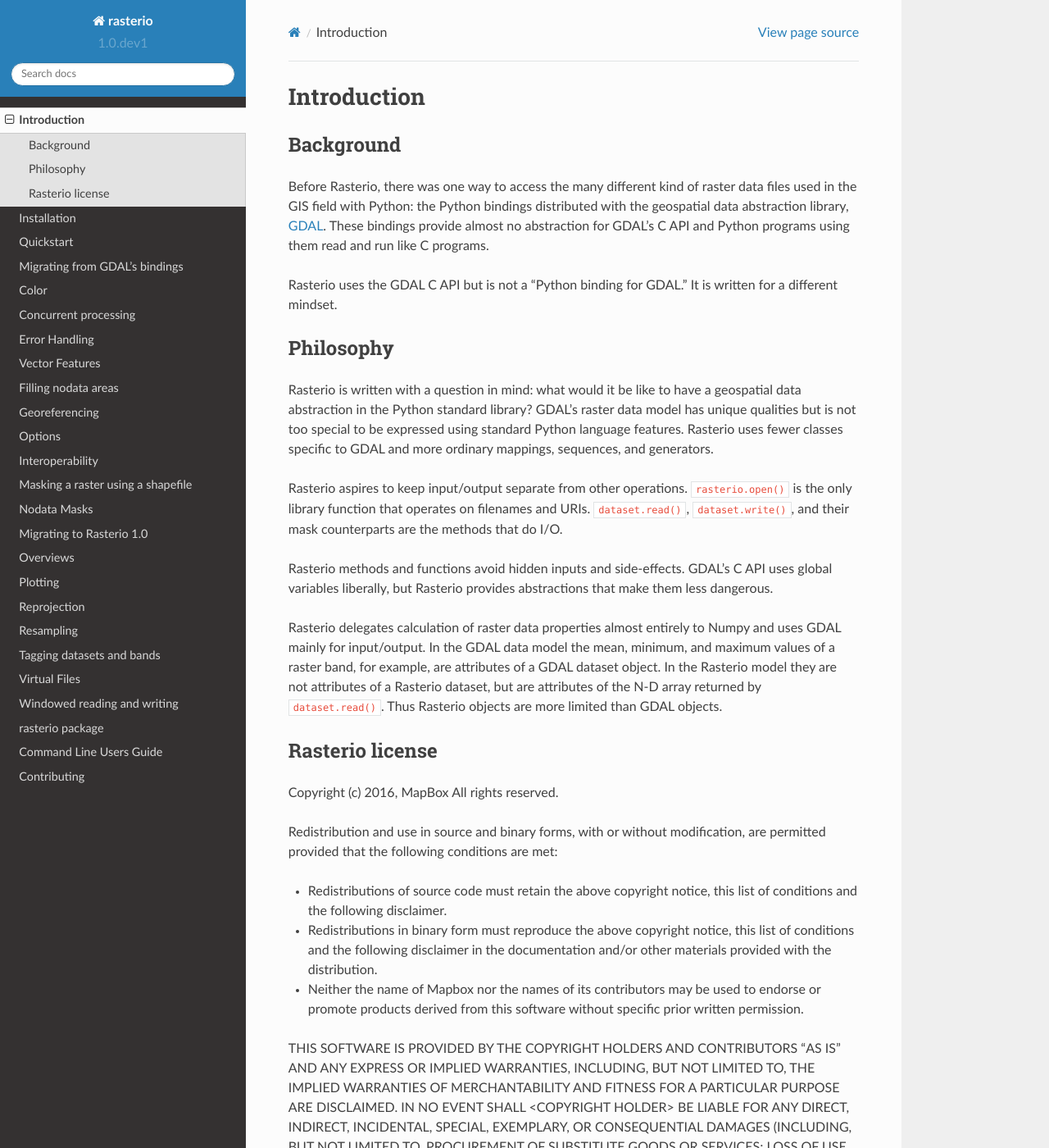
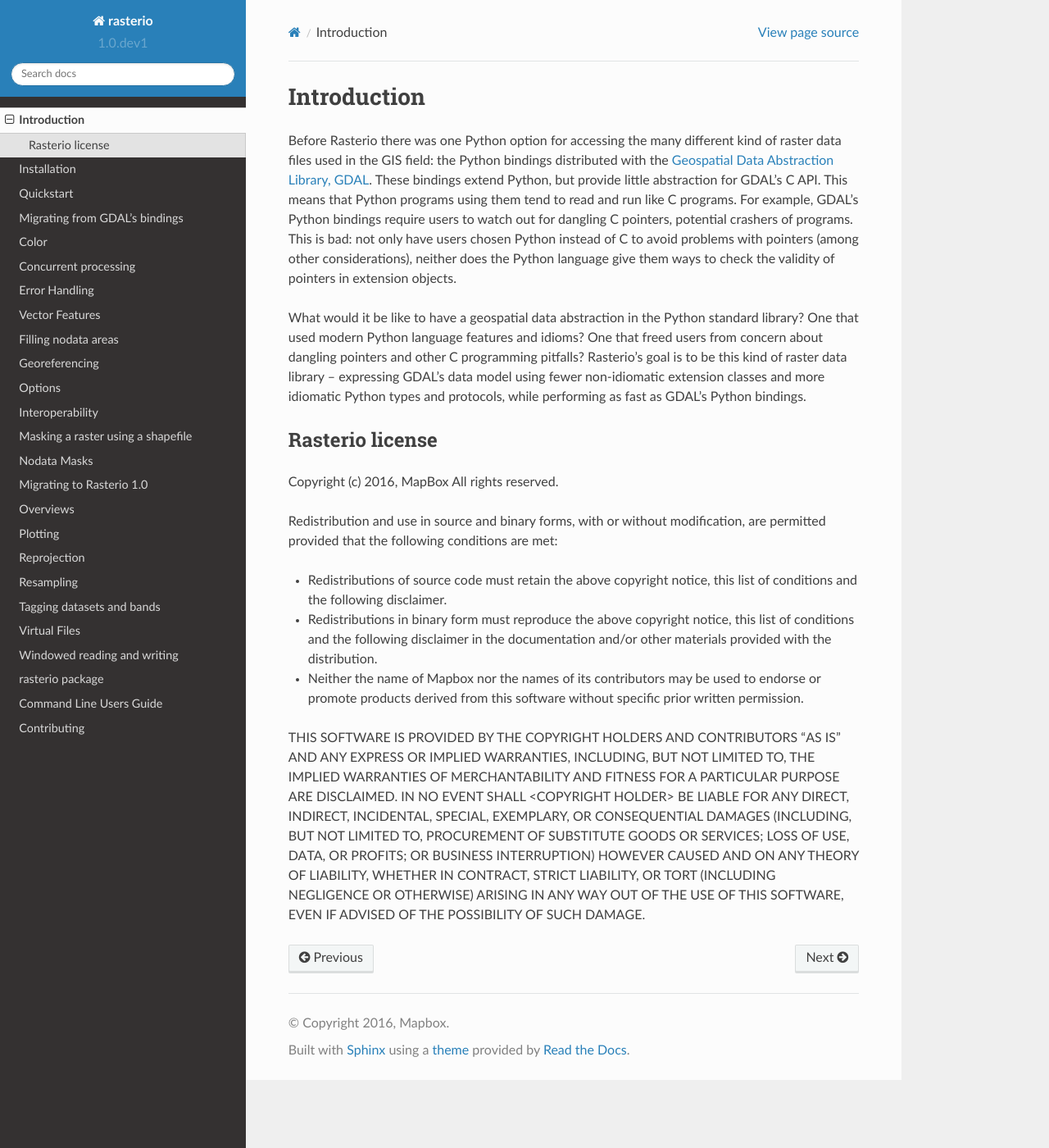
Before and after one commit to rasterio/rasterio, a Sphinx documentation site: the page built from docs/intro.rst, in a window 1280 px wide and 1400 px high. Shown: the whole window at 82% size. Built offline with Sphinx 7.4.7 and the Read the Docs theme 2.0.0, drawn with Linux system fonts in a browser that asks for light colours; pages that are not in the unit, such as notebooks, are missing from menus.

Commit message:
Overhauled introduction

```diff
--- a/docs/intro.rst
+++ b/docs/intro.rst
@@ -2,42 +2,24 @@
 Introduction
 ============
 
-Background
-----------
+Before Rasterio there was one Python option for accessing the many different
+kind of raster data files used in the GIS field: the Python bindings
+distributed with the `Geospatial Data Abstraction Library, GDAL
+<http://gdal.org/>`__.  These bindings extend Python, but provide little
+abstraction for GDAL's C API. This means that Python programs using them tend
+to read and run like C programs. For example, GDAL's Python bindings require
+users to watch out for dangling C pointers, potential crashers of programs.
+This is bad: not only have users chosen Python instead of C to avoid problems
+with pointers (among other considerations), neither does the Python language
+give them ways to check the validity of pointers in extension objects.
 
-Before Rasterio, there was one way to access the many different kind of raster
-data files used in the GIS field with Python: the Python bindings distributed
-with the geospatial data abstraction library, `GDAL <http://gdal.org/>`__.
-These bindings provide almost no abstraction for GDAL's C API and Python
-programs using them read and run like C programs.
-
-Rasterio uses the GDAL C API but is not a "Python binding for GDAL." It is
-written for a different mindset.
-
-Philosophy
-----------
-
-Rasterio is written with a question in mind: what would it be like to have
-a geospatial data abstraction in the Python standard library? GDAL's raster
-data model has unique qualities but is not too special to be expressed using
-standard Python language features. Rasterio uses fewer classes specific to GDAL
-and more ordinary mappings, sequences, and generators.
-
-Rasterio aspires to keep input/output separate from other operations.
-``rasterio.open()`` is the only library function that operates on filenames and
-URIs. ``dataset.read()``, ``dataset.write()``, and their mask counterparts are
-the methods that do I/O.
-
-Rasterio methods and functions avoid hidden inputs and side-effects. GDAL's
-C API uses global variables liberally, but Rasterio provides abstractions that
-make them less dangerous.
-
-Rasterio delegates calculation of raster data properties almost entirely to
-Numpy and uses GDAL mainly for input/output. In the GDAL data model the mean,
-minimum, and maximum values of a raster band, for example, are attributes of
-a GDAL dataset object. In the Rasterio model they are not attributes of
-a Rasterio dataset, but are attributes of the N-D array returned by
-``dataset.read()``. Thus Rasterio objects are more limited than GDAL objects.
+What would it be like to have a geospatial data abstraction in the Python
+standard library? One that used modern Python language features and idioms?
+One that freed users from concern about dangling pointers and other
+C programming pitfalls? Rasterio's goal is to be this kind of raster data
+library – expressing GDAL's data model using fewer non-idiomatic extension
+classes and more idiomatic Python types and protocols, while performing as
+fast as GDAL's Python bindings.
 
 Rasterio license
 ----------------
```
